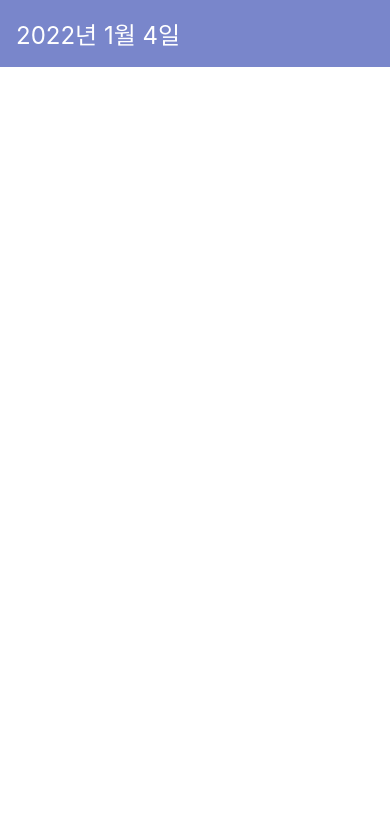
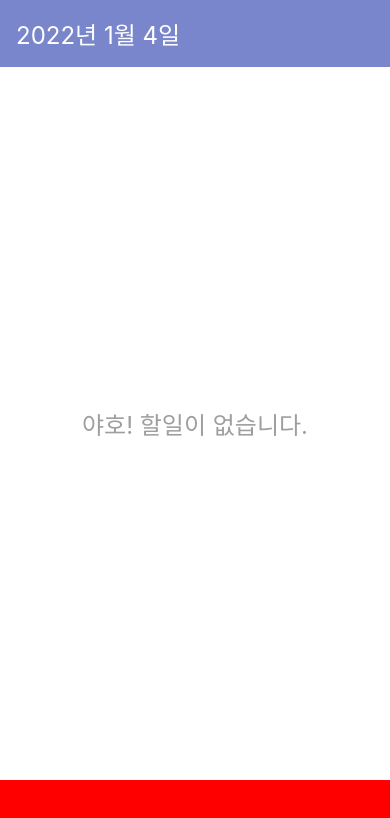
Before and after one commit to Beanxx/Training_React-Native, a React Native app: screen / in a window 390 px wide. Shown: the top 818 px of the page. Built offline with nearby package versions, Linux system fonts and the light colour scheme.

Commit message:
feat: preparing layout

```diff
--- a/App.js
+++ b/App.js
@@ -2,19 +2,27 @@
 import {StyleSheet} from 'react-native';
 import DateHead from './components/DateHead';
 import {SafeAreaProvider, SafeAreaView} from 'react-native-safe-area-context';
+import AddTodo from './components/AddTodo';
+import Empty from './components/Empty';
 
 function App() {
   const today = new Date();
 
   return (
     <SafeAreaProvider>
-      <SafeAreaView edges={['bottom']}>
+      <SafeAreaView edges={['bottom']} style={styles.block}>
         <DateHead date={today} />
+        <Empty />
+        <AddTodo />
       </SafeAreaView>
     </SafeAreaProvider>
   );
 }
 
-const styles = StyleSheet.create({});
+const styles = StyleSheet.create({
+  block: {
+    flex: 1,
+  },
+});
 
 export default App;
--- /dev/null
+++ b/components/AddTodo.js
@@ -0,0 +1,15 @@
+import React from 'react';
+import {View, StyleSheet} from 'react-native';
+
+function AddTodo() {
+  return <View style={styles.block} />;
+}
+
+const styles = StyleSheet.create({
+  block: {
+    height: 64,
+    backgroundColor: 'red',
+  },
+});
+
+export default AddTodo;
--- /dev/null
+++ b/components/Empty.js
@@ -0,0 +1,24 @@
+import React from 'react';
+import {View, Text, StyleSheet} from 'react-native';
+
+function Empty() {
+  return (
+    <View style={styles.block}>
+      <Text style={styles.description}>야호! 할일이 없습니다.</Text>
+    </View>
+  );
+}
+
+const styles = StyleSheet.create({
+  block: {
+    flex: 1,
+    alignItems: 'center',
+    justifyContent: 'center',
+  },
+  description: {
+    fontSize: 24,
+    color: '#9e9e9e',
+  },
+});
+
+export default Empty;
```
